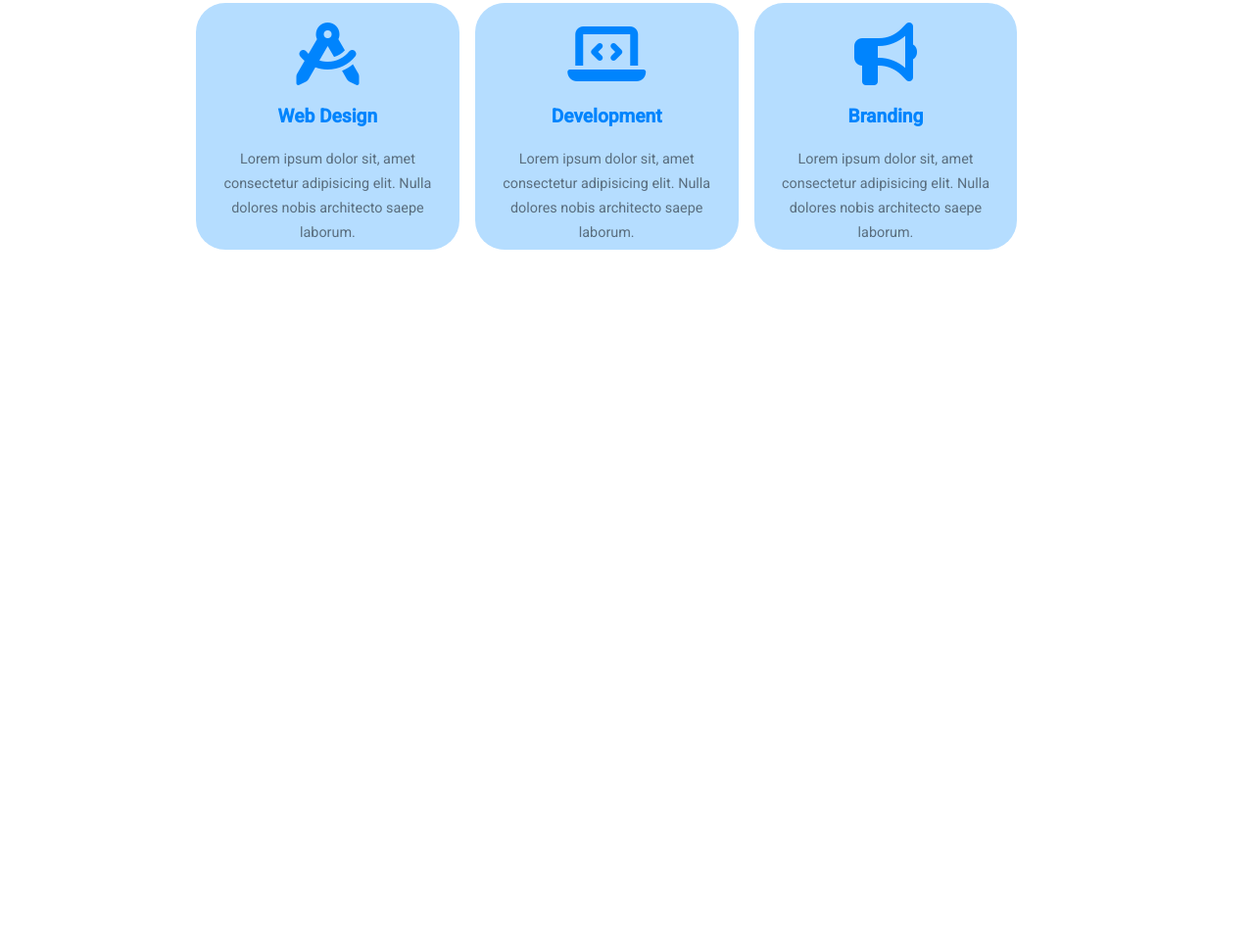
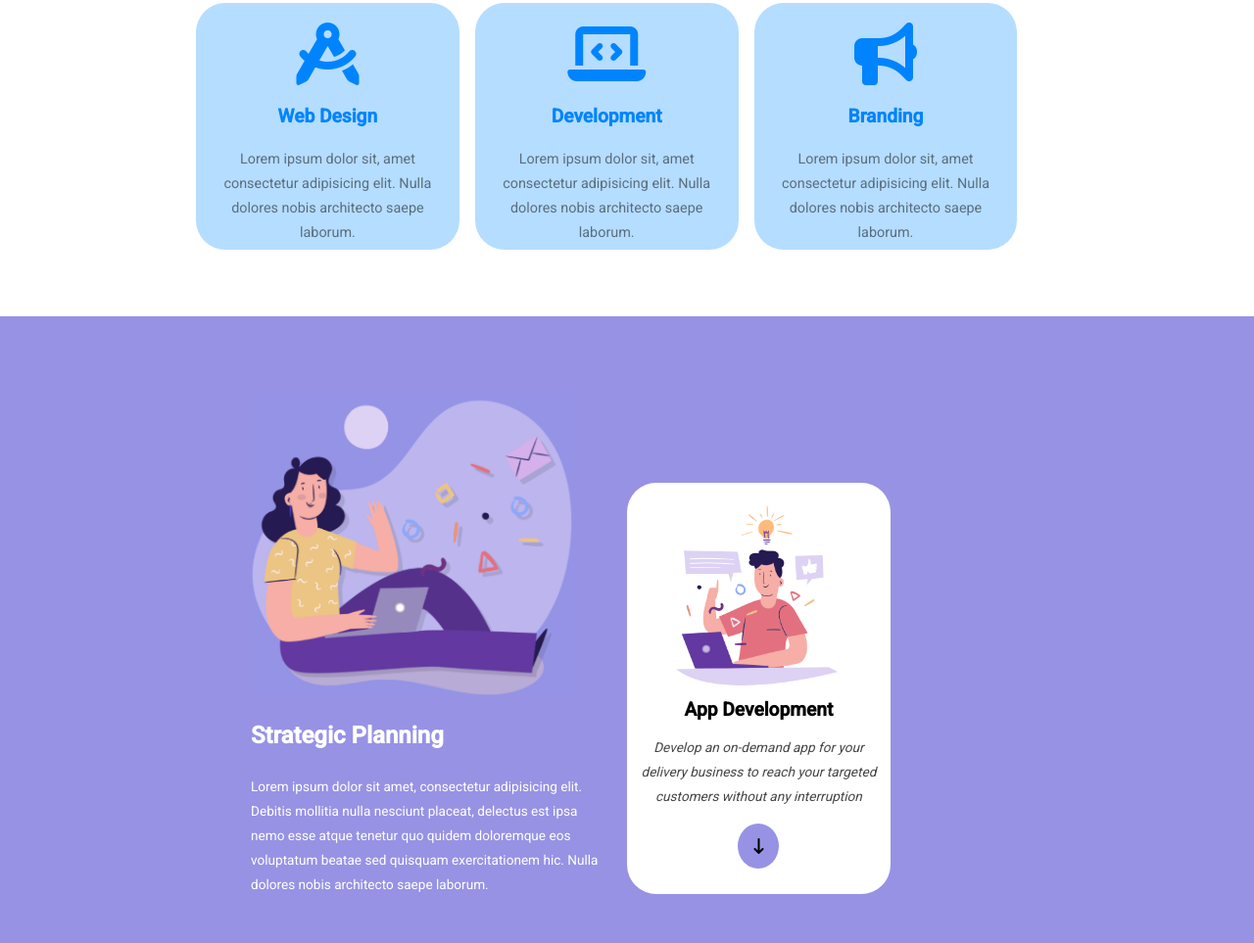
Before and after one commit to KentaBilotta/htmlcss-responsive-layout, a plain HTML site: page index.html in a window 1280 px wide. Shown: the part 371-1334 px from the top of the page at 98% size. Before the commit the page ends 800 px from the top, so only its background shows below. Drawn offline with Linux system fonts and the light colour scheme.

Commit message:
terzo commit: seconda section

```diff
--- a/index.html
+++ b/index.html
@@ -77,6 +77,30 @@
             </div>
 
         </section>
+
+        <section class="second-sec">
+            <div class="container secondo">
+                <div class="cont-left">
+                    <div class="planning1"></div>
+                    <div class="planning1-text">
+                        <div class="plan1-title white">Strategic Planning</div>
+                        <div class="plan1-text white">
+                            Lorem ipsum dolor sit amet, consectetur adipisicing elit. Debitis mollitia nulla nesciunt placeat, delectus est ipsa nemo esse atque tenetur quo quidem doloremque eos voluptatum beatae sed quisquam exercitationem hic. Nulla dolores nobis architecto saepe laborum.
+                        </div>
+                    </div>
+                </div>
+                <div class="cont-right">
+                    <div class="white-cont">
+                        <div class="content center">
+                            <div class="planning2"></div>
+                            <div class="plan2-title">App Development</div>
+                            <div class="plan2-text"><em>Develop an on-demand app for your delivery business to reach your targeted customers without any interruption</em></div>
+                            <div class="arrow"><i class=" arrow-down fa-solid fa-arrow-down-long"></i></div>
+                        </div>
+                    </div>
+                </div>
+            </div>
+        </section>
     </main>
 
 </body>
--- a/style.css
+++ b/style.css
@@ -13,23 +13,23 @@ header{
     height: 8vh;
     background-color: #0084fd;
     display: flex;
-    justify-content: space-around;
+    justify-content: space-between;
     align-items: center;
 }
 
 .head-left{
-    width: 30%;
+    width: 38%;
     display: flex;
     align-items: center;
     justify-content: center;
 }
 
 .logo{
-    width: 15%;
+    width: 10%;
 }
 
 .head-right{
-    width: 45%;
+    width: 48%;
 }
 
 .menu{
@@ -142,3 +142,105 @@ header{
 .center{
     text-align: center;
 }
+
+.second-sec{
+    width: 100%;
+    height: 80vh;
+    background-color: #9792e4;
+}
+
+.secondo{
+    width: 60vw;
+    display: flex;
+    align-items: flex-end;
+}
+
+.cont-left{
+    height: 70vh;
+    flex-basis: 0;
+    flex-grow: 1;
+}
+
+.cont-right{
+    height: 70vh;
+    flex-basis: 0;
+    flex-grow: 1;
+    position: relative;
+}
+
+.planning1{
+    height: 55%;
+    background-image: url("img/planning1.png");
+    background-size: contain;
+    background-repeat: no-repeat;
+}
+
+.planning1-text{
+    margin-right: 20px;
+}
+
+.plan1-title{
+    font-size: 1.5rem;
+    font-weight: bold;
+    height: 80px;
+    display: flex;
+    align-items: center;
+}
+
+.plan1-text{
+    line-height: 25px;
+    font-size: 0.85rem;
+}
+
+.white{
+    color: white;
+}
+
+.white-cont{
+    background-color: white;
+    height: 75%;
+    width: 70%;
+    position: absolute;
+    bottom: 50px;
+    left: 0;
+    border-radius: 30px;
+    display: flex;
+    align-items: center;
+}
+
+.content{
+    width: 90%;
+    height: 90%;
+    margin: auto;
+}
+
+.planning2{
+    background-image: url("img/planning2.png");
+    background-size: contain;
+    background-repeat: no-repeat;
+    height: 50%;
+    display: flex;
+    justify-content: center;
+    margin-left: 25px;
+    margin-bottom: 10px;
+}
+
+.plan2-title{
+    font-size: 1.2rem;
+    font-weight: bold;
+    color: black;
+    margin-bottom: 15px;
+}
+
+.plan2-text{
+    line-height: 25px;
+    font-size: 0.85rem;
+    color: rgb(70, 70, 70);
+    margin-bottom: 15px;
+}
+
+.arrow-down{
+    background-color: #9792e4;
+    padding: 15px;
+    border-radius: 50%;
+}
```
